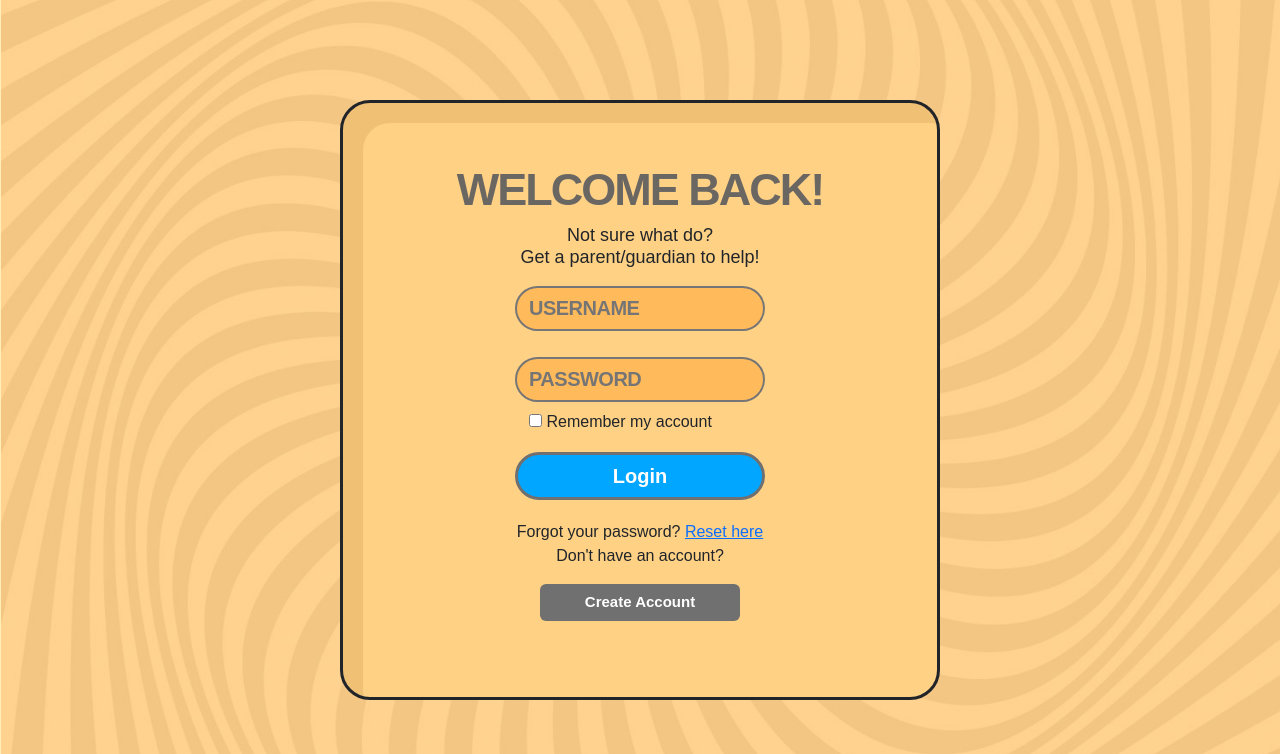
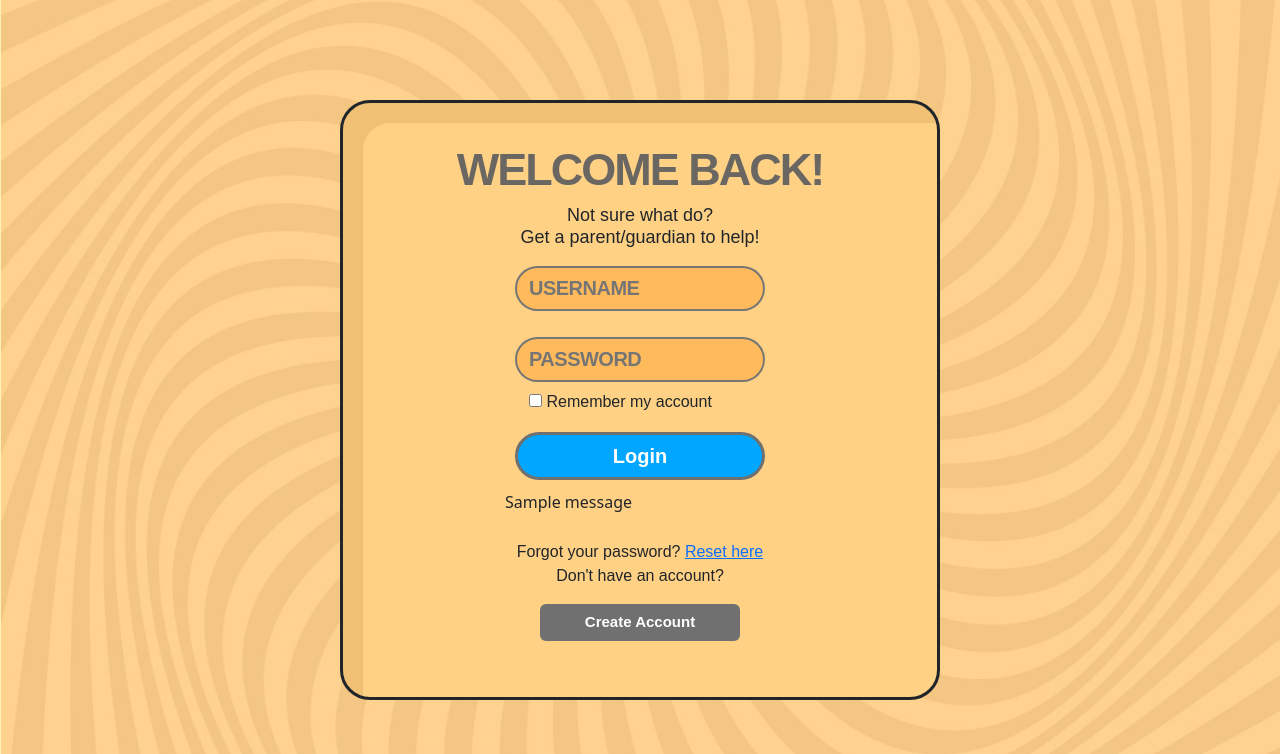
Before and after one commit to BreakfastDeluxe/FYP-23-S1-05, a Django app: page /login/ in a window 1280 px wide. Shown: the top 754 px of the page. Run offline with Django 4.2, Linux system fonts and the light colour scheme; tables that the repository leaves empty hold one stand-in row (values such as "Sample post"); one stand-in notice (Sample message) is shown; some web fonts are replaced.

Commit message:
added messages in login form

```diff
--- a/fypMain/whatisthis/templates/login.html
+++ b/fypMain/whatisthis/templates/login.html
@@ -162,6 +162,10 @@
                                          <input class="btn login_btn" type="submit" value="Login">
                                     </div>
 
+                                    {% for message in messages %}
+                                        <p id="messages">{{message}}</p>
+                                    {% endfor %}
+
                                     <div class="d-flex justify-content-center form-link">
                                         <p id="form-forget">Forgot your password? <a href="{% url 'password_reset' %}" class="ml-2">Reset here</a></p>
                                     </div>
```
